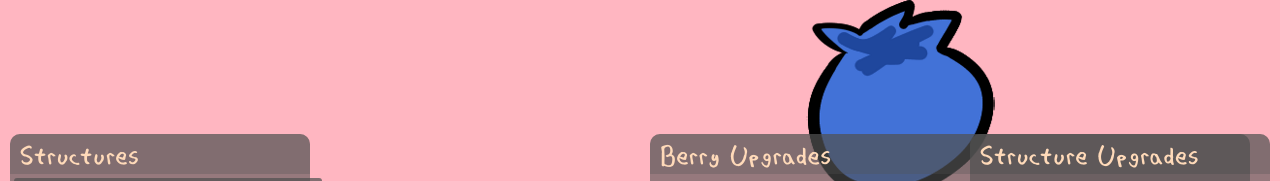
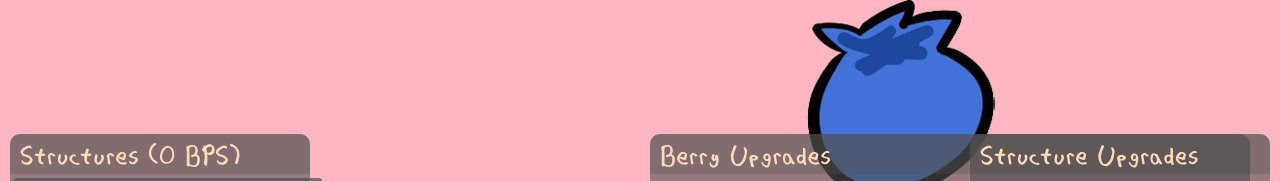
Before and after one commit to millifox/berryscentedclicker, a plain HTML site: page index.html in a window 1280 px wide. Shown: the part 216-397 px from the top of the page. Drawn offline with Linux system fonts and the light colour scheme.

Commit message:
added a BPS display in structures panel

```diff
--- a/clicker.js
+++ b/clicker.js
@@ -8,6 +8,7 @@ function UpdateText() {
         $("#structslist").append(`<div id="s_${i}" class="struct"><img src="${struct.icon}" width="40px"> <a href="#" onclick="Buy(${i});return false;"><small>  ${struct.amount}  </small></a> <span>${struct.name} &nbsp;<img src="img/blue.png" width="16px">&nbsp;<small>${struct.price()}</small></span></div>`);
     }
     $("title").text(`${ Math.floor(berries) } Berries - Berry Scented Clicker`);
+    $("#structurestext").text(`Structures (${bps} BPS)`)
 }
 
 function Buy(item) {
@@ -64,7 +65,7 @@ let basket = new Basket();
 let bush = new Bush();
 
 let structures = [basket, bush];
-
+let bps = 0;
 $(() => {
 
     $("#berry").click(() => {
@@ -78,7 +79,7 @@ $(() => {
         $(".ber").removeClass("small");
     })
     setInterval(() => {
-        let bps = 0;
+        bps = 0;
         for (let s of structures)
             bps += s.bps() * s.amount;
         berries += bps;
--- a/index.html
+++ b/index.html
@@ -18,7 +18,7 @@
     </article>
 
     <article class="structs" id="structs">
-        <section class="sect"><span class="marg">Structures</span></section>
+        <section class="sect"><span class="marg" id="structurestext">Structures</span></section>
         <div id="structslist"></div>
     </article>
 
```
